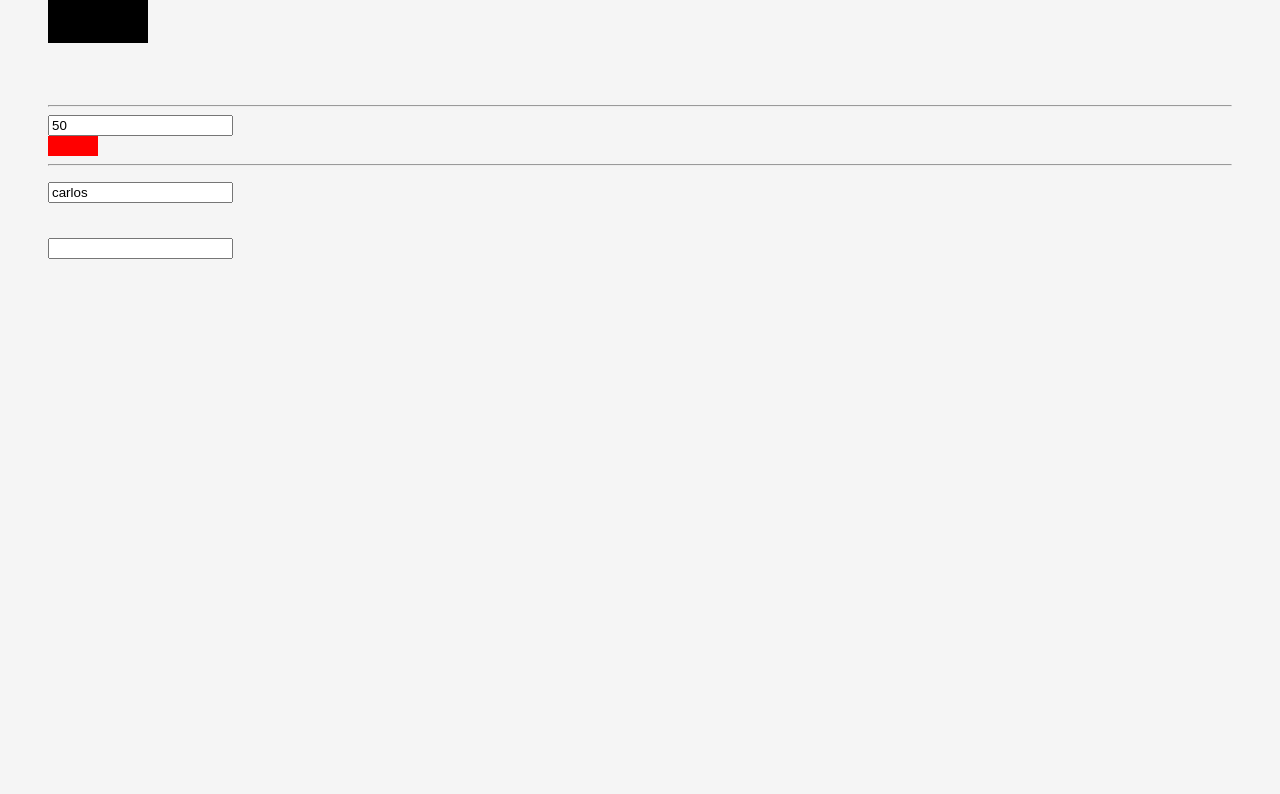
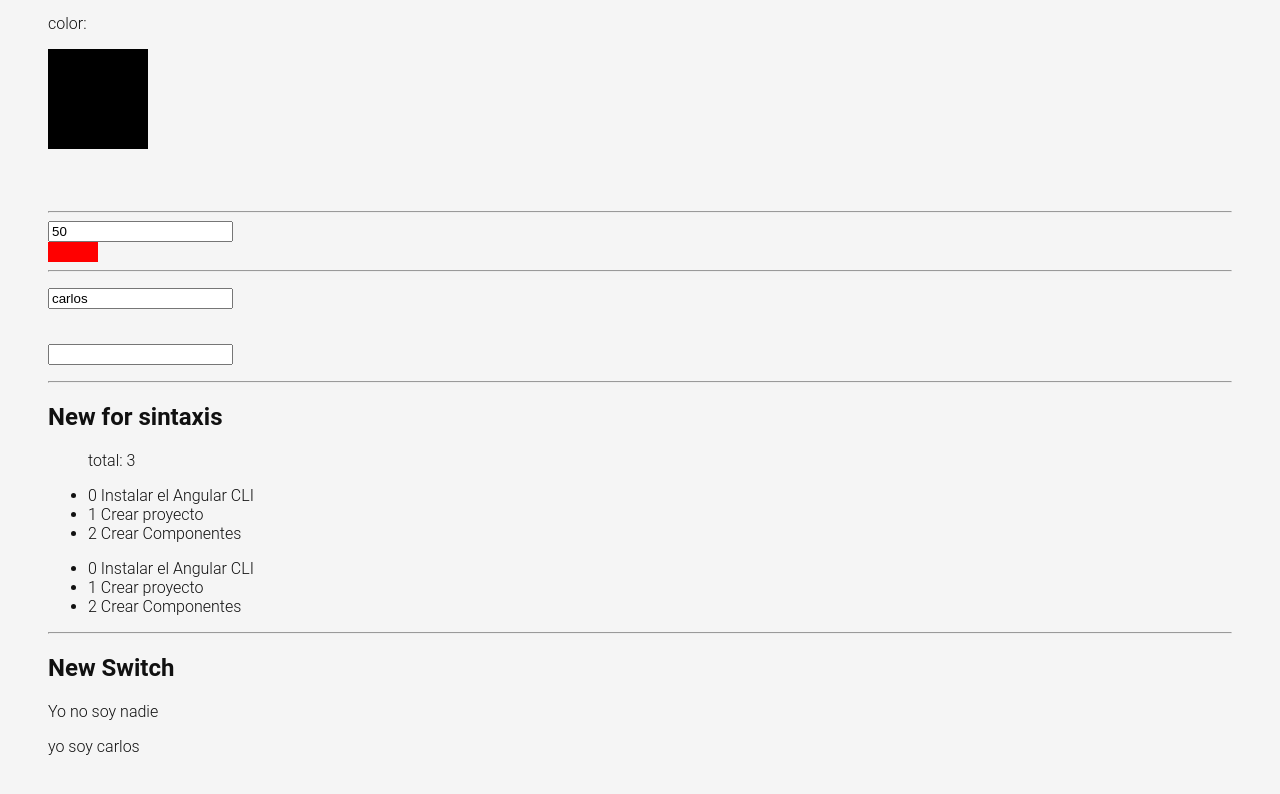
Before and after one commit to DenilsonRios/todoApp-Angular, an Angular app: page /labs in a window 1280 px wide. Shown: the part 1629-2423 px from the top of the page. Before the commit the page ends 1952 px from the top, so only its background shows below. Built offline with nearby package versions, Linux system fonts and the light colour scheme.

Commit message:
se agrego firebase para subir a produccion

```diff
--- a/angular.json
+++ b/angular.json
@@ -65,7 +65,7 @@
                 {
                   "type": "anyComponentStyle",
                   "maximumWarning": "2kb",
-                  "maximumError": "4kb"
+                  "maximumError": "5kb"
                 }
               ],
               "outputHashing": "all"
--- a/src/app/app.component.ts
+++ b/src/app/app.component.ts
@@ -1,11 +1,11 @@
 import { Component } from '@angular/core';
-import { CommonModule } from '@angular/common';
+
 import { RouterOutlet } from '@angular/router';
 
 @Component({
   selector: 'app-root',
   standalone: true,
-  imports: [CommonModule, RouterOutlet],
+  imports: [RouterOutlet],
   templateUrl: './app.component.html',
   styleUrl: './app.component.css'
 })
--- a/src/app/pages/home/home.component.html
+++ b/src/app/pages/home/home.component.html
@@ -17,9 +17,9 @@
       <!-- This section should be hidden by default and shown when there are todos -->
       <section class="main">
         <ul class="todo-list">
+          @for (task of tasksByFilter(); track task; let i = $index) {
             <li
               (dblclick)="updateTaskEditingMode(i)"
-            *ngFor = "let task of tasksByFilter(); index as i"
               [class.editing]="task.editing"
               [class.completed]="task.completed">
               <div class="view">
@@ -29,6 +29,7 @@
               </div>
               <input class="edit"  (keydown.enter)="updateTaskText(i,$event)"  [value]="task.title" />
             </li>
+          }
           <!--
           <li class="completed">
             <div class="view">
@@ -58,12 +59,16 @@
         </ul>
       </section>
       <!-- This footer should be hidden by default and shown when there are todos -->
-      <footer class="footer" *ngIf="tasksByFilter().length > 0 ">
+      @if (tasksByFilter().length > 0 ) {
+        <footer class="footer">
           <!-- This should be `0 items left` by default -->
           <span class="todo-count">
             <strong>{{ tasksByFilter().length }}</strong>
-          <span *ngIf="tasksByFilter().length === 1; else elseBlock"> item</span>
-          <ng-template #elseBlock> items</ng-template>
+            @if (tasksByFilter().length === 1) {
+              <span> item</span>
+            } @else {
+              items
+            }
           </span>
           <!-- Remove this if you don't implement routing -->
           <ul class="filters">
@@ -80,5 +85,6 @@
           <!-- Hidden if no completed items are left ↓ -->
           <button class="clear-completed">Clear completed</button>
         </footer>
+      }
     </div>
   </section>
--- a/src/app/pages/home/home.component.ts
+++ b/src/app/pages/home/home.component.ts
@@ -1,12 +1,12 @@
 import { Component, Injector, computed, effect, inject, signal } from '@angular/core';
-import { CommonModule } from '@angular/common';
+
 import {Task} from './../../models/task.models';
 import {FormControl, ReactiveFormsModule, Validators} from '@angular/forms'
 
 @Component({
   selector: 'app-home',
   standalone: true,
-  imports: [CommonModule, ReactiveFormsModule],
+  imports: [ReactiveFormsModule],
   templateUrl: './home.component.html',
   styleUrl: './home.component.css'
 })
--- a/src/app/pages/labs/labs.component.html
+++ b/src/app/pages/labs/labs.component.html
@@ -2,9 +2,11 @@
   <h1>Hola este es mi primer proyecto</h1>
   <h2>{{welcome}}</h2>
   <ul>
-        <li *ngFor = "let task of task()">
+    @for (task of task(); track task) {
+      <li>
         {{task}}
       </li>
+    }
   </ul>
   <hr  />
   <h2>{{ 'Hola'. repeat(4) }}</h2>
@@ -29,36 +31,66 @@
   <hr/>
   <ul>
     <p>total: {{ task().length }}</p>
-        <li *ngFor = "let task of task(); index as i">
+    @for (task of task(); track task; let i = $index) {
+      <li>
         {{ i }} {{ task }}
       </li>
+    }
   </ul>
   <h1>Signals</h1>
   <input type = "text" [value]="name()" (change)="changeHandler($event)">
   <p>name: {{ name() }}</p>
   <hr />
-    <div *ngIf="1 !== 1">
+  @if (1 !== 1) {
+    <div>
       My contend
     </div>
-    <div *ngIf="name()=== 'Steven'">
+  }
+  @if (name()=== 'Steven') {
+    <div>
       Soy {{name()}}
     </div>
+  }
+  @if (name()=== 'Steven'){
+    <div>
+      Soy Steven!!!
+    </div>
+  }
   <input type="number" [value]="person().age" (change)="changeAge($event)">
-    <div *ngIf="person().name === 'Carlos' && person().age > 18; else elseBlock">
+  @if (person().name === 'Carlos' && person().age > 18) {
+    <div>
       Soy {{person().name}} y soy mayor de 18
     </div>
-    <ng-template #elseBlock>
+  } @else {
     Soy {{person().name}} y soy menor de 18
-    </ng-template>
+  }
+  <h2>If else new sintaxis</h2>
+  @if (person().name === 'Carlos' && person().age > 18){
+    <strong>Soy Carlos y soy mayor de 18</strong>
+  } @else {
+    <i>Soy Carlos y soy menor de 18</i>
+  }
 
   <hr/>
   <input type = "text" [value]="person().name" (change)="changeName($event)">
-    <div [ngSwitch]="person().name">
-        <p *ngSwitchCase="'nicolas'">Yo soy nicolas</p>
-        <p *ngSwitchCase="'julian'">Yo soy julian</p>
-        <p *ngSwitchCase="'ana'">Yo soy ana</p>
-        <p *ngSwitchCase="'valentina'">Yo soy valentina</p>
-        <p *ngSwitchDefault>Yo no soy nadie</p>
+  <div>
+    @switch (person().name) {
+      @case ('nicolas') {
+        <p>Yo soy nicolas</p>
+      }
+      @case ('julian') {
+        <p>Yo soy julian</p>
+      }
+      @case ('ana') {
+        <p>Yo soy ana</p>
+      }
+      @case ('valentina') {
+        <p>Yo soy valentina</p>
+      }
+      @default {
+        <p>Yo no soy nadie</p>
+      }
+    }
   </div>
   <hr/>
   <input type="color" [formControl]="colorCtrl">
@@ -79,5 +111,63 @@
   <p>
     <input type="text">
   </p>
+  <hr/>
+  <h2>New for sintaxis</h2>
+  <ul>
+    <p>total: {{ task().length }}</p>
+    @for (task of task(); track task; let i = $index) {
+      <li>
+        {{ i }} {{ task }}
+      </li>
+    }
+  </ul>
+  <ul>
+    @for(task of task();track task; let i = $index){
+      <li>{{ i }} {{ task }}</li>
+      }@empty {
+      <li><strong>la lista esta en vacío</strong></li>
+    }
+  </ul>
+  <hr/>
+  <h2>New Switch</h2>
+  <div>
+    @switch (person().name) {
+      @case ('nicolas') {
+        <p>Yo soy nicolas</p>
+      }
+      @case ('julian') {
+        <p>Yo soy julian</p>
+      }
+      @case ('ana') {
+        <p>Yo soy ana</p>
+      }
+      @case ('valentina') {
+        <p>Yo soy valentina</p>
+      }
+      @default {
+        <p>Yo no soy nadie</p>
+      }
+    }
+  </div>
+  <div>
+    @switch (person().name) {
+      @case('Carlos'){
+        <p>yo soy carlos</p>
+      }
+      @case('julian'){
+        <p>yo soy julian</p>
+      }
+      @case('ana'){
+        <p>yo soy ana</p>
+      }
+      @default{
+        <p> Yo no soy nadie </p>
+      }
+    }
 
   </div>
+
+
+
+
+</div>
--- a/src/app/pages/labs/labs.component.ts
+++ b/src/app/pages/labs/labs.component.ts
@@ -1,12 +1,12 @@
 import { Component, signal } from '@angular/core';
-import { CommonModule } from '@angular/common';
+
 import {FormControl, ReactiveFormsModule, Validators} from '@angular/forms';
 
 
 @Component({
   selector: 'app-labs',
   standalone: true,
-  imports: [CommonModule, ReactiveFormsModule],
+  imports: [ReactiveFormsModule],
   templateUrl: './labs.component.html',
   styleUrl: './labs.component.css'
 })
```
Also changed, not shown: firebase.json (added), 1 other file (tests, documents, lock files or other folders). Lines whose indentation alone changed are shown as unchanged.
